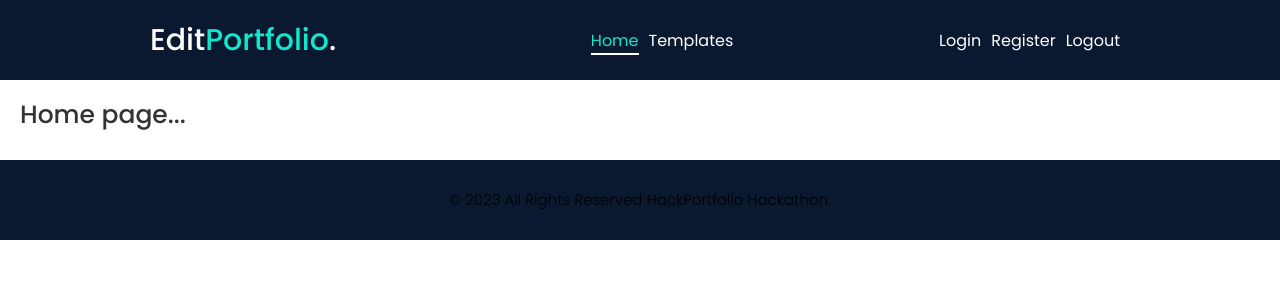
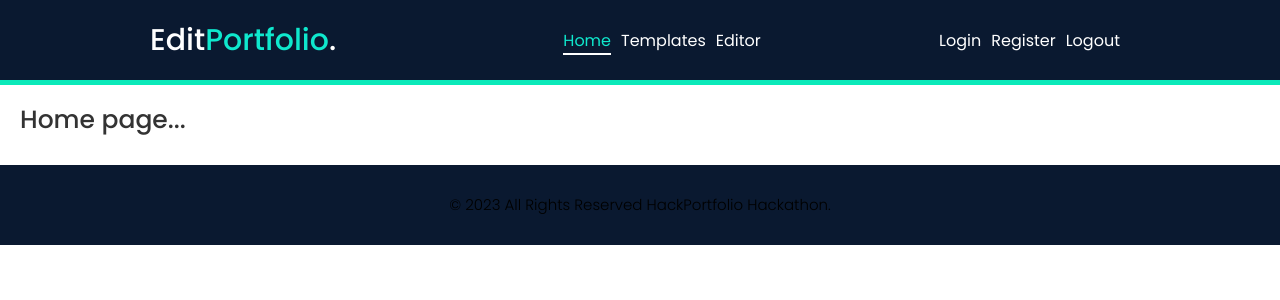
Before and after one commit to mohdaquib171/HackPortfolio2023, a React (Create React App) app: page / in a window 1280 px wide. Shown: the top 300 px of the page. Built offline with nearby package versions, Linux system fonts and the light colour scheme.

Commit message:
created navigation for playground(editor)

```diff
--- a/src/component/navbar/Navbar.js
+++ b/src/component/navbar/Navbar.js
@@ -77,6 +77,9 @@ const Navbar = () => {
             <li>
               <NavLink to="/templates" className={activeLink}>Templates</NavLink>
             </li>
+            <li>
+              <NavLink to="/playground" className={activeLink}>Editor</NavLink>
+            </li>
           </ul>
 
           <div className={styles['header-right']} onClick={hideMenu}>
--- a/src/component/navbar/Navbar.module.scss
+++ b/src/component/navbar/Navbar.module.scss
@@ -7,6 +7,7 @@
   }
 
   header {
+    border-bottom: 5px solid #0be9b9;
     width: 100%;
     background-color: var(--dark-blue);
     color: #fff;
```
